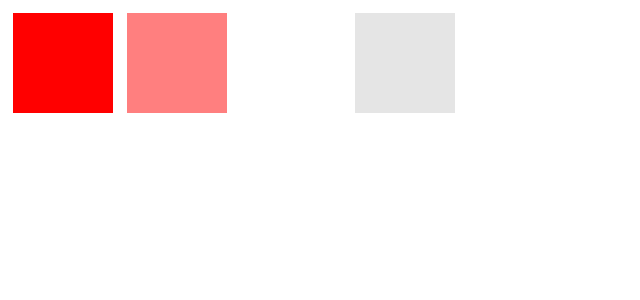
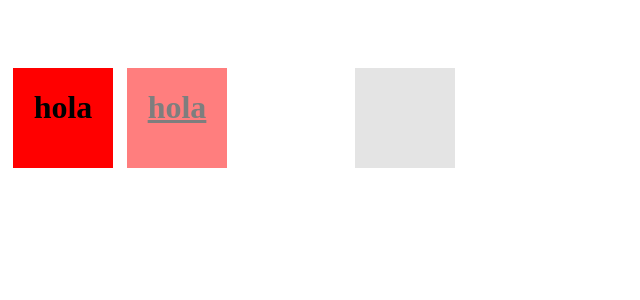
Before and after one commit to BigKeller/clases, a PHP site: page /clase3.html in a window 1280 px wide. Shown: the top 300 px of the page, without its empty margins (0-640 px from the left). Run offline with PHP 8.4, Linux system fonts and the light colour scheme.

Commit message:
introduccion letras

```diff
--- a/clase3.html
+++ b/clase3.html
@@ -6,6 +6,6 @@
     <link rel="stylesheet" href="estilos.css">
 </head>
 <body>
-    <div>  </div> <div id=bloque2> </div> <div id=transparente></div> <div id=black></div>
+    <div> <h1> hola </h1>  </div> <div id=bloque2> <H1>hola</H1> </div> <div id=transparente></div> <div id=black> <h1> hola</h1></div>
 </body>
 </html>
--- a/estilos.css
+++ b/estilos.css
@@ -6,6 +6,7 @@ div{
     width: 100px;
     margin: 5px;
     opacity: 1;
+    text-align: center;
 }
 #transparente{
     display : inline-block;
@@ -16,6 +17,7 @@ div{
     visibility: hidden;
     margin: 5px;
     opacity: 0.5;
+    text-align: center;
 }
 #bloque2{
     display : inline-block;
@@ -25,6 +27,8 @@ div{
     width: 100px;
     margin: 5px;
     opacity: 0.5;
+    text-align: center;
+    text-decoration: underline;
 }
 
 #black{
@@ -34,4 +38,6 @@ div{
     width: 100px;
     margin: 5px;
     opacity: 0.1;
+    text-align: center;
+    text-transform: uppercase;
 }
```
